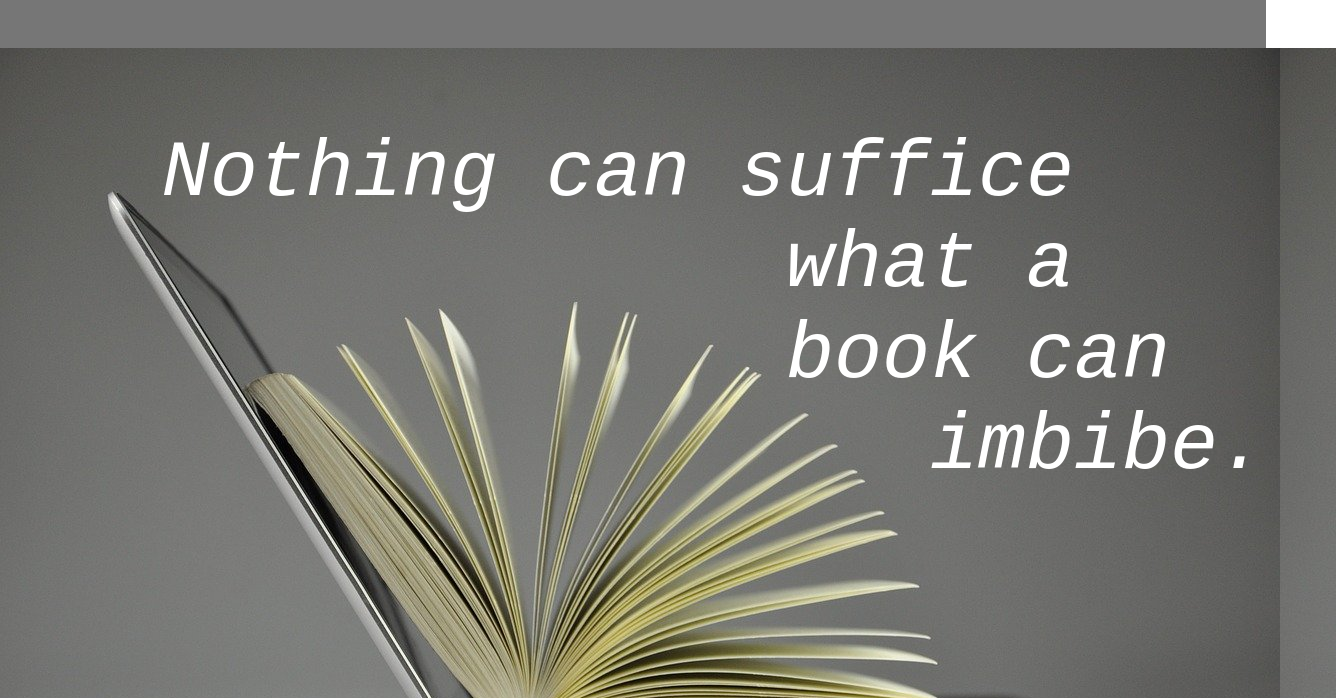
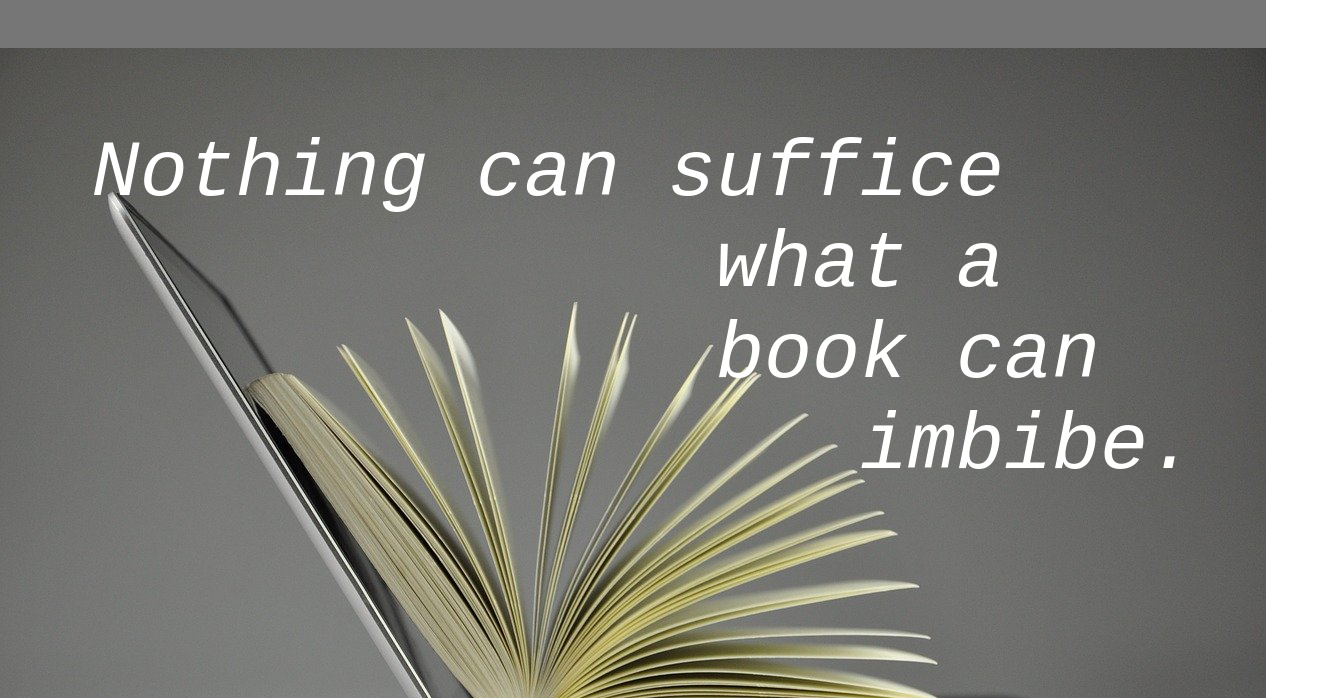
Before and after one commit to VishwasDubey150/ebook-29, a plain HTML site: page index.html in a window 1280 px wide. Shown: the part 102-800 px from the top of the page, 1336 px wide, since content can reach past the window. Drawn offline with Linux system fonts and the light colour scheme.

Commit message:
Update style.css

```diff
--- a/style.css
+++ b/style.css
@@ -41,7 +41,7 @@
             color:rgb(5, 5, 5)
         }
         .box-main{
-            background-image: url(img/books.jpg);width: 1266px;height: 998px;
+            background-image: url(img/books.jpg);width: 1196px;height: 998px;
             align-items: right;
             display: flex;
             justify-content: right;
```
